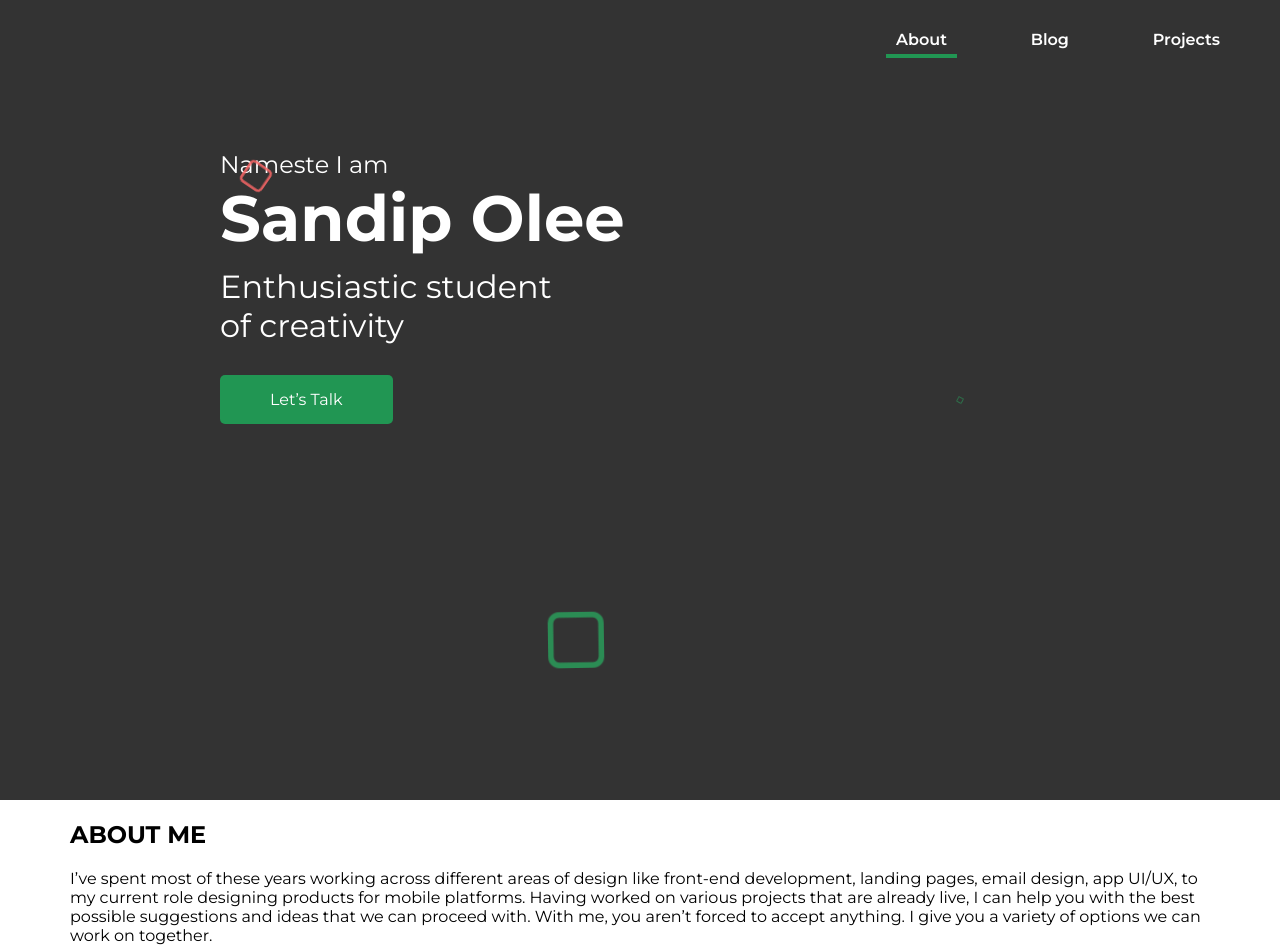
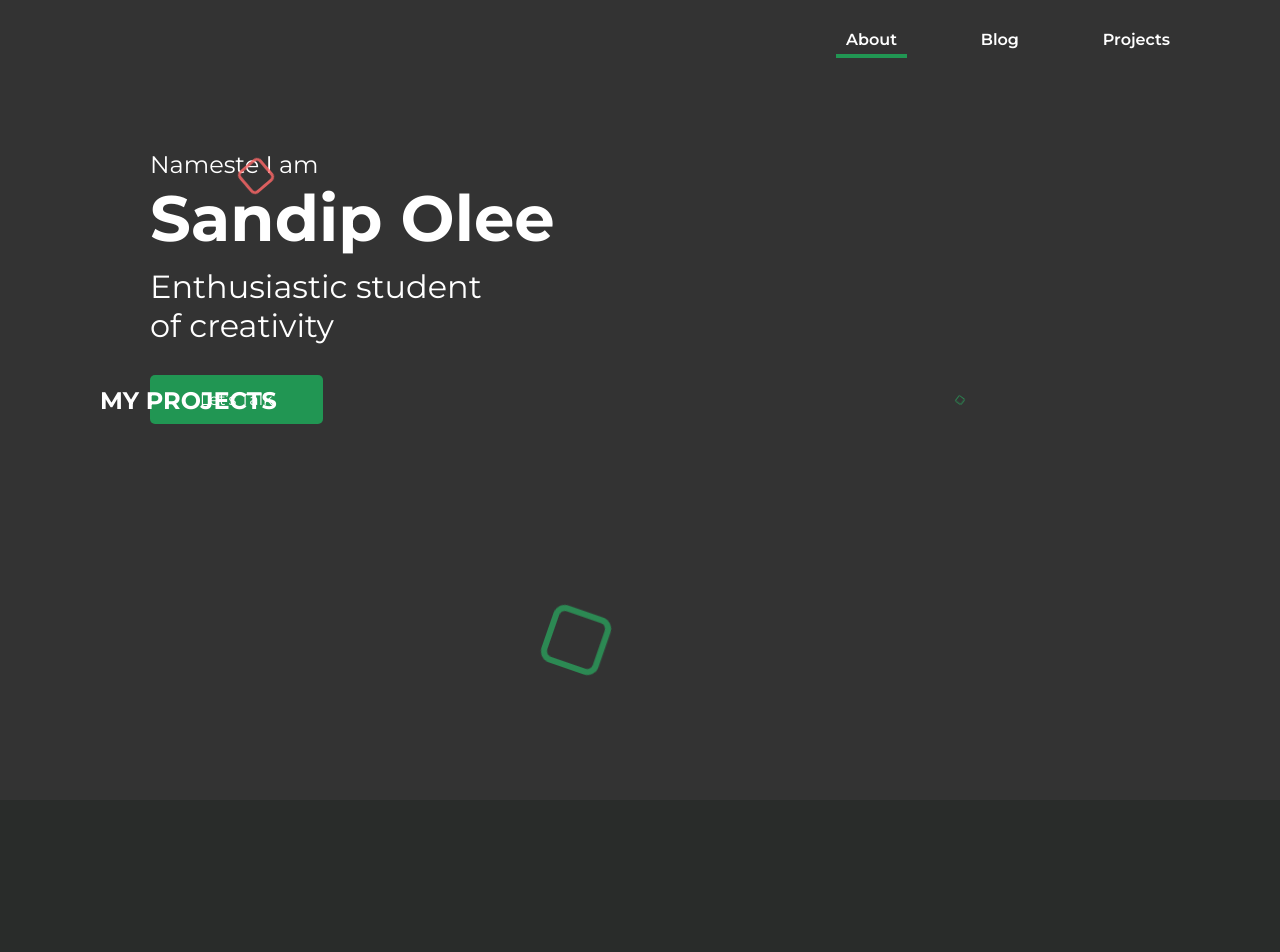
Before and after one commit to sandipolee/nextone, a Next.js app: page / in a window 1280 px wide. Shown: the top 952 px of the page. Built offline with nearby package versions, Linux system fonts and the light colour scheme.

Commit message:
up dated

```diff
--- a/pages/index.js
+++ b/pages/index.js
@@ -46,15 +46,30 @@ export default function Home() {
         </section>
 
         <section className="about">
-          <div className="container">
+          <div className="container v-center">
             <div className="title-text">
               <h2>ABOUT ME</h2>
             </div>
             <div className="body-text">
-              <p>              I’ve spent most of these years working across different areas of design like front-end development, landing pages, email design, app UI/UX, to my current role designing products for mobile platforms. Having worked on various projects that are already live, I can help you with the best possible suggestions and ideas that we can proceed with. With me, you aren’t forced to accept anything. I give you a variety of options we can work on together.
-</p>
+              <p>
+                {" "}
+                I’ve spent most of these years working across different areas of
+                design like front-end development, landing pages, email design,
+                app UI/UX, to my current role designing products for mobile
+                platforms. Having worked on various projects that are already
+                live, I can help you with the best possible suggestions and
+                ideas that we can proceed with. With me, you aren’t forced to
+                accept anything. I give you a variety of options we can work on
+                together.
+              </p>
             </div>
-
+          </div>
+        </section>
+        <section id="projects">
+          <div className="container v-center">
+            <div className="title-text">
+              <h2> MY PROJECTS</h2>
+            </div>
           </div>
         </section>
       </main>
--- a/styles/globals.css
+++ b/styles/globals.css
@@ -21,7 +21,7 @@ a {
   box-sizing: border-box;
 }
 .container {
-  padding: 0 70px 0 70px;
+  padding: 0 100px 0 100px;
 }
 main{
   margin: none;
@@ -43,7 +43,7 @@ header ul {
   text-decoration: none;
   float: right;
   margin-top: 30px;
-  margin-right: 50px;
+  margin-right: 100px;
 
 
 }
@@ -67,7 +67,7 @@ nav ul li:hover{
 }
 
 .hero-title{
-  margin: 100px 0 0 150px;
+  margin: 100px 0 0 50px;
 
 }
 .sub-title{
@@ -202,3 +202,36 @@ nav ul li:hover{
     opacity: 0;
   }
 }
+
+
+
+
+/* about section  */
+
+
+.about{
+  background: #292C2A;
+  width: 100%;
+  height: 100vh;
+  position: relative;
+}
+.v-center{
+  margin: 0;
+  position: absolute;
+  top: 50%;
+  -ms-transform: translateY(-50%);
+  transform: translateY(-50%);
+  color: #fff;
+}
+.about h2{
+  margin: 0;
+}
+.body-text p{
+  font-size: 1.3rem;
+  color: rgb(216, 215, 215);
+}
+
+#projects{
+  height: 100vh;
+  width: 100%;
+}
```
